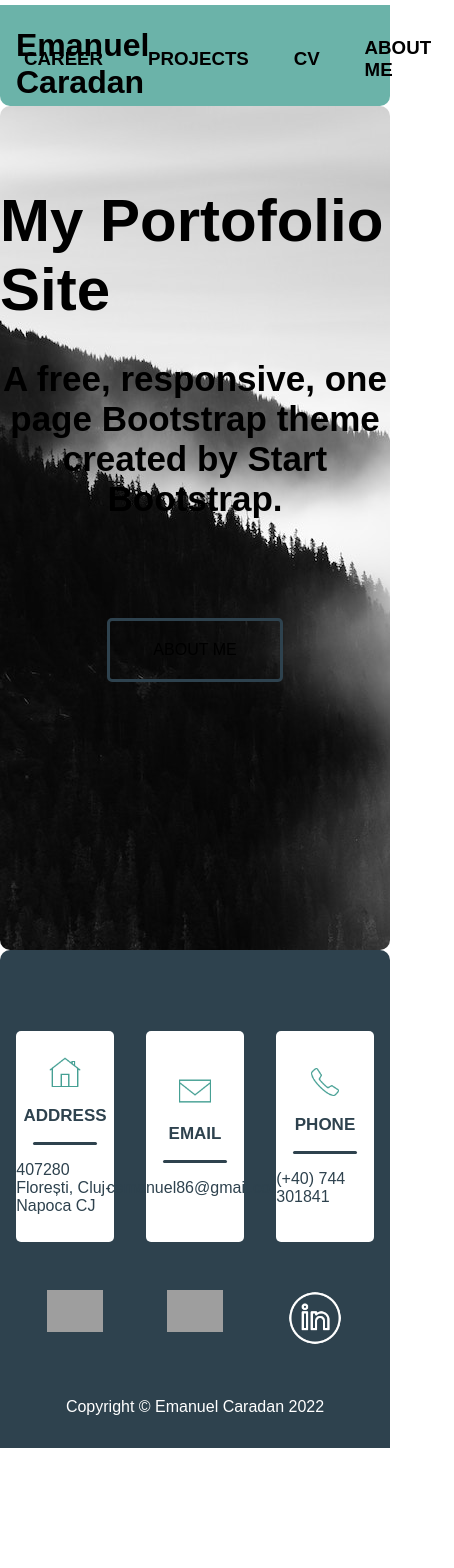
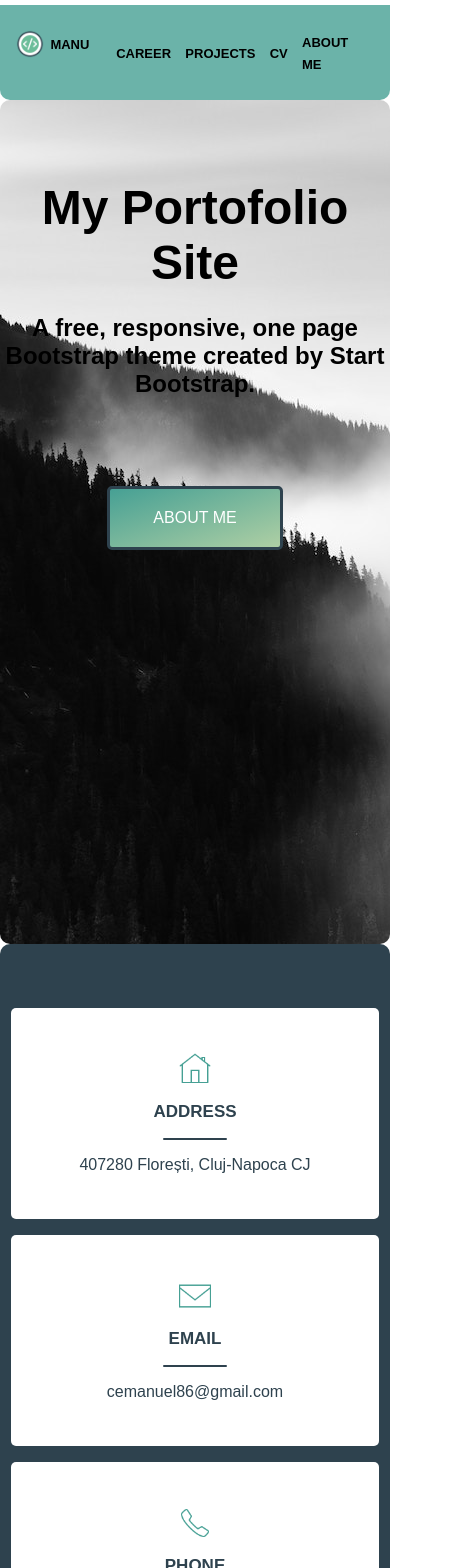
Before and after one commit to cmanu07/mysite, a React (Create React App) app: page / in a window 390 px wide. Shown: the top 1568 px of the page, 454 px wide, since content can reach past the window. Before the commit the page ends 1448 px from the top, so only its background shows below. Built offline with nearby package versions, Linux system fonts and the light colour scheme; grey boxes are pictures that could not be loaded.

Commit message:
some appearance updates

```diff
--- a/public/index.html
+++ b/public/index.html
@@ -9,17 +9,7 @@
       name="description"
       content="Web site created using create-react-app"
     />
-    <link rel="apple-touch-icon" href="%PUBLIC_URL%/logo192.png" />
 
-    <!--
-      Notice the use of %PUBLIC_URL% in the tags above.
-      It will be replaced with the URL of the `public` folder during the build.
-      Only files inside the `public` folder can be referenced from the HTML.
-
-      Unlike "/favicon.ico" or "favicon.ico", "%PUBLIC_URL%/favicon.ico" will
-      work correctly both with client-side routing and a non-root public URL.
-      Learn how to configure a non-root public URL by running `npm run build`.
-    -->
     <title>Emanuel Caradan</title>
   </head>
   <body>
--- a/src/components/Header/Header.js
+++ b/src/components/Header/Header.js
@@ -1,4 +1,6 @@
 import NavBar from "./NavBar"
+
+import myLogo from "../images/my_logo.png"
 
 
 const Header = () => {
@@ -10,7 +12,7 @@ const Header = () => {
 
     return (
         <div className = {`${className}`}>
-            <h1 title="Emanuel Caradan - My Site"><a href="/">Emanuel Caradan</a></h1>
+            <h1 title="Emanuel Caradan - My Site"><a href="/"><img src={myLogo} alt="my site logo"/>MANU</a></h1>
             {navList.map((buton) => {
                 return <NavBar
                     key = {buton.buton1}
--- a/src/components/Pages/CV.js
+++ b/src/components/Pages/CV.js
@@ -11,7 +11,7 @@ export default function CV () {
         <div className="cv">
             <h2>CV</h2>
             <img src={cvItem} alt="my updated cv"/>
-            <p>You can also download my CV in PDF format from here.</p>
+            <p>You can also download my CV in PDF format from <a href="../Main/Emanuel Caradan - CV.pdf" download>here</a>.</p>
         </div>
         <Footer/>
     </>)
--- a/src/components/projects/Stopwatch.js
+++ b/src/components/projects/Stopwatch.js
@@ -20,6 +20,7 @@ const Stopwatch = () => {
         (tensC <= 9) ? setTens(`${tensC}0`) : setTens(tensC);
         if (tensC > 9) {
             setSeconds(secC++)
+            setSeconds(`0${secC}`)
             tensC = '00';
             setTens(tensC++)
         }
--- a/src/styles/more-style.css
+++ b/src/styles/more-style.css
@@ -31,3 +31,14 @@
     font-size: 20px;
     font-weight: bolder;
 }
+@media (max-width: 768px) {
+    .cv {
+        height: 68em;
+    }
+    .cv img {
+        width: 75%;
+    }
+    .cv p {
+        text-align: center;
+    }
+}
--- a/src/styles/projects-style.css
+++ b/src/styles/projects-style.css
@@ -9,6 +9,9 @@
     --myGlassGrey: rgba(255, 255, 255, 0.1);
     --myHoverDarkGreen: hsl(203, 26%, 24%, 85%);
     --myDarkGreen: #2E424E;
+}
+@media (max-width: 768px) {
+
 }
 .projects {
     background-image: url(../components/images/projects_wall.jpg);
@@ -28,6 +31,8 @@
     height: 70%;
     padding-bottom: 3em;
 }
+
+/* COUNTER */
 .counter {
     display: flex;
     justify-content: center;
@@ -61,6 +66,21 @@
     background-color: var(--myGreen-1);
     box-shadow: inset 0px 0px 10px 3px var(--myWhite);
 }
+.danger {
+    background-color: var(--myRed);
+}
+.default {
+    background-color: var(--myGreen-3);
+}
+.middle {
+    background-color: var(--myYellow);
+}
+.default, .danger, .middle {
+    transition: .3s;
+    border-radius: 10px;
+}
+
+
 a {
     text-decoration: none;
 }
--- a/src/styles/style.css
+++ b/src/styles/style.css
@@ -9,7 +9,7 @@
     --myGreen-1: #46a094;
     --myGreen-2: #6BBD99;
     --myGreen-3: #AECFA4;
-    --myGreen-4: #C4E8C2;
+    --myGreen-hover: #C4E8C2;
     --myWhite: #FFFFFF;
     --myYellow: #FDD037;
     --myRed: #E65C4F;
@@ -22,6 +22,18 @@
     background: var(--myGreen-3);
     border-radius: 5px;
 }
+@media (max-width: 768px) {
+    h1 a, h3 a {
+        font-size: small;
+    }
+    .main-bg h1 {
+        text-align: center;
+    }
+    .main-bg h2 {
+        font-size: 1.5rem;
+    }
+
+}
 h2 {
     font-size: 35px;
     text-align: center;
@@ -32,19 +44,20 @@ h2 {
     backdrop-filter: blur(6px);
     border-radius: 0 0 10px 10px;
     margin: 0.3em 0 0;
-    padding: 1.4em 1em 1em;
+    padding: 1.6em 1em;
     width: 100%;
-    height: 12vh;
+    height: fit-content;
     display: flex;
     position: sticky;
     top: 0;
     transition: 0.3s;
     z-index: 1;
 }
-.header-shrink {
-    background-color:red
+h1 a {
+    display: flex;
+    gap: 0.5em;
+    align-items: center;
 }
-
 h1 a, h3 a {
     text-decoration: none;
     color: black;
@@ -52,16 +65,19 @@ h1 a, h3 a {
 }
 h1 a:hover, h3 a:hover {
     cursor: pointer;
-    color: var(--myGreen-4);
+    color: var(--myGreen-hover);
+}
+h1 img {
+    width: 30%;
 }
 .navbar {
     display: flex;
-    width: 78vw;
+    width: 80vw;
     align-items: center;
     justify-content: flex-end;
 }
 .navbar h3 {
-    padding: 0 1.2em;
+    padding: 0 2.7%;
 }
 
 .main-article {
@@ -70,22 +86,24 @@ h1 a:hover, h3 a:hover {
     background-image: url("../components/images/master-bg.jpg");
     border-radius: 10px;
 }
-.main-article a {
+.main-bg a {
     margin-top: 4em;
     border: var(--myDarkGreen) solid 3px;
     border-radius: 5px;
     display: flex;
     text-decoration: none;
-    color: black;
+    background-image: linear-gradient(to bottom right, var(--myGreen-1), var(--myGreen-3));
+    color: var(--myWhite);
     width: 11em;
     height: 4em;
     justify-content: center;
     align-items: center;
     transition: .3s;
 }
-.main-article a:hover {
-    background-color: var(--myGreen-4);
+.main-bg a:hover {
+    background-image: linear-gradient(var(--myGreen-hover), var(--myGreen-hover));
     cursor: pointer;
+    color: var(--myDarkGreen);
 }
 .main-bg {
     display: flex;
@@ -97,7 +115,7 @@ h1 a:hover, h3 a:hover {
     height: 100vh;
 }
 .main-bg h1 {
-    font-size: 60px;
+    font-size: 3rem;
 }
 
 /* FOOTER */
@@ -107,7 +125,7 @@ h1 a:hover, h3 a:hover {
     justify-content: center;
     padding-top: 4em;
     width: 100%;
-    height: 59vh;
+    height: fit-content;
     background-color: var(--myDarkGreen);
     color: var(--myWhite);
     border-radius: 10px 10px 0 0;
@@ -117,6 +135,8 @@ h1 a:hover, h3 a:hover {
     display: flex;
     align-items: center;
     justify-content: space-around;
+    flex-wrap: wrap;
+    gap: 1em;
 }
 .footer-main p {
     color: var(--myDarkGreen);
@@ -124,6 +144,10 @@ h1 a:hover, h3 a:hover {
     flex-direction: column;
     align-items: center;
     justify-content: center;
+    width: 23em;
+    height: 25vh;
+    background-color: var(--myWhite);
+    border-radius: 5px;
 }
 .footer-main h6 {
     font-weight: bolder;
@@ -143,12 +167,6 @@ h1 a:hover, h3 a:hover {
 .footer-main img {
     width: 2em;
     height: 2em;
-}
-.footer p {
-    width: 25vw;
-    height: 25vh;
-    background-color: var(--myWhite);
-    border-radius: 5px;
 }
 .footer h4 {
     color: var(--myWhite);
@@ -172,23 +190,9 @@ h1 a:hover, h3 a:hover {
     transition: 0.2s;
 }
 .footer-social img:hover {
-    background-color: var(--myGreen-4);
+    background-color: var(--myGreen-hover);
     width: 3,5em;
     height: 3,5em;
     border-radius: 50%;
     opacity: 70%;
 }
-
-.danger {
-    background-color: var(--myRed);
-}
-.default {
-    background-color: var(--myGreen-3);
-}
-.middle {
-    background-color: var(--myYellow);
-}
-.default, .danger, .middle {
-    transition: .3s;
-    border-radius: 10px;
-}
```
Also changed, not shown: src/components/images/my_logo.png (added), 1 other file (tests, documents, lock files or other folders).
